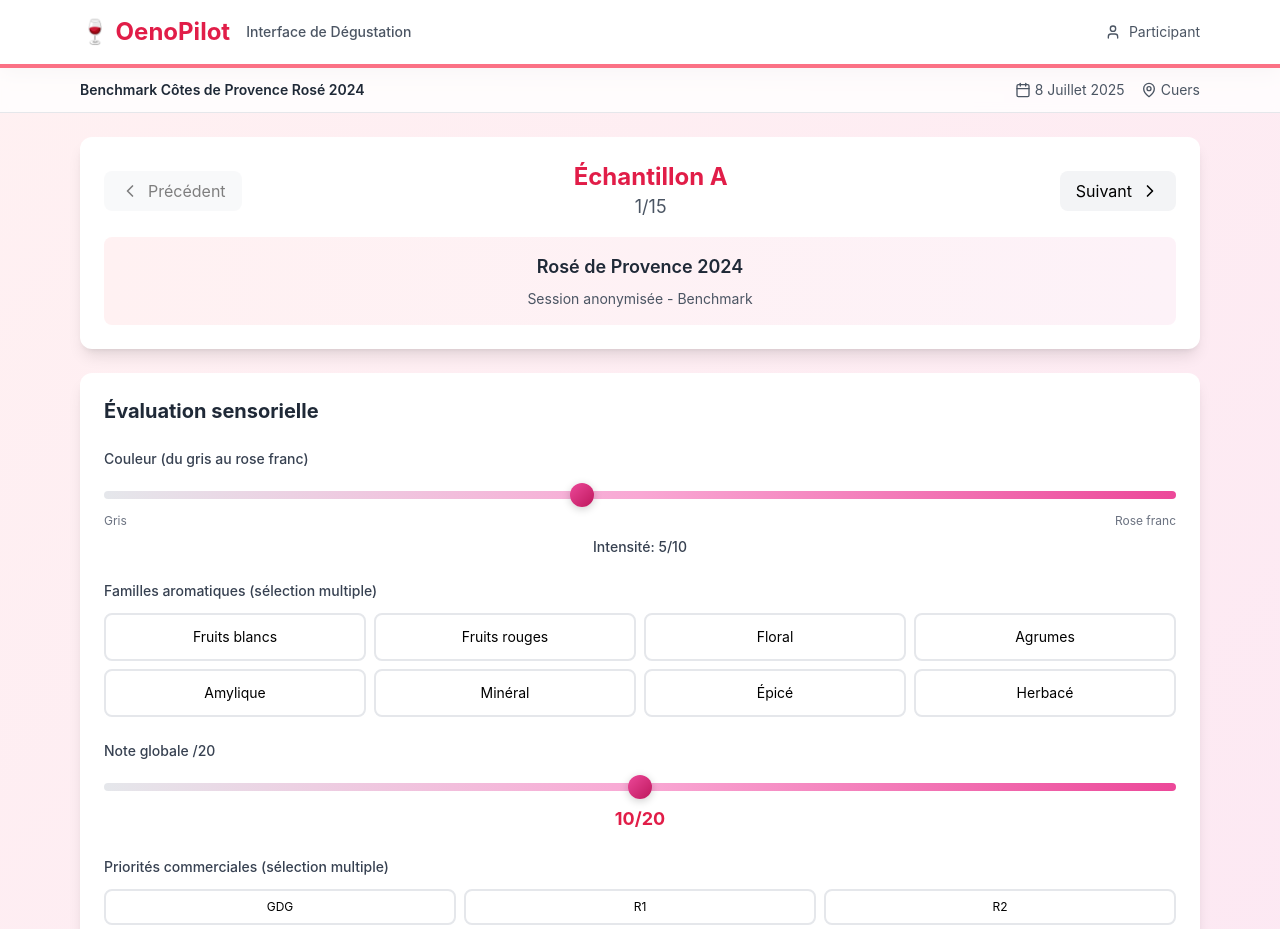
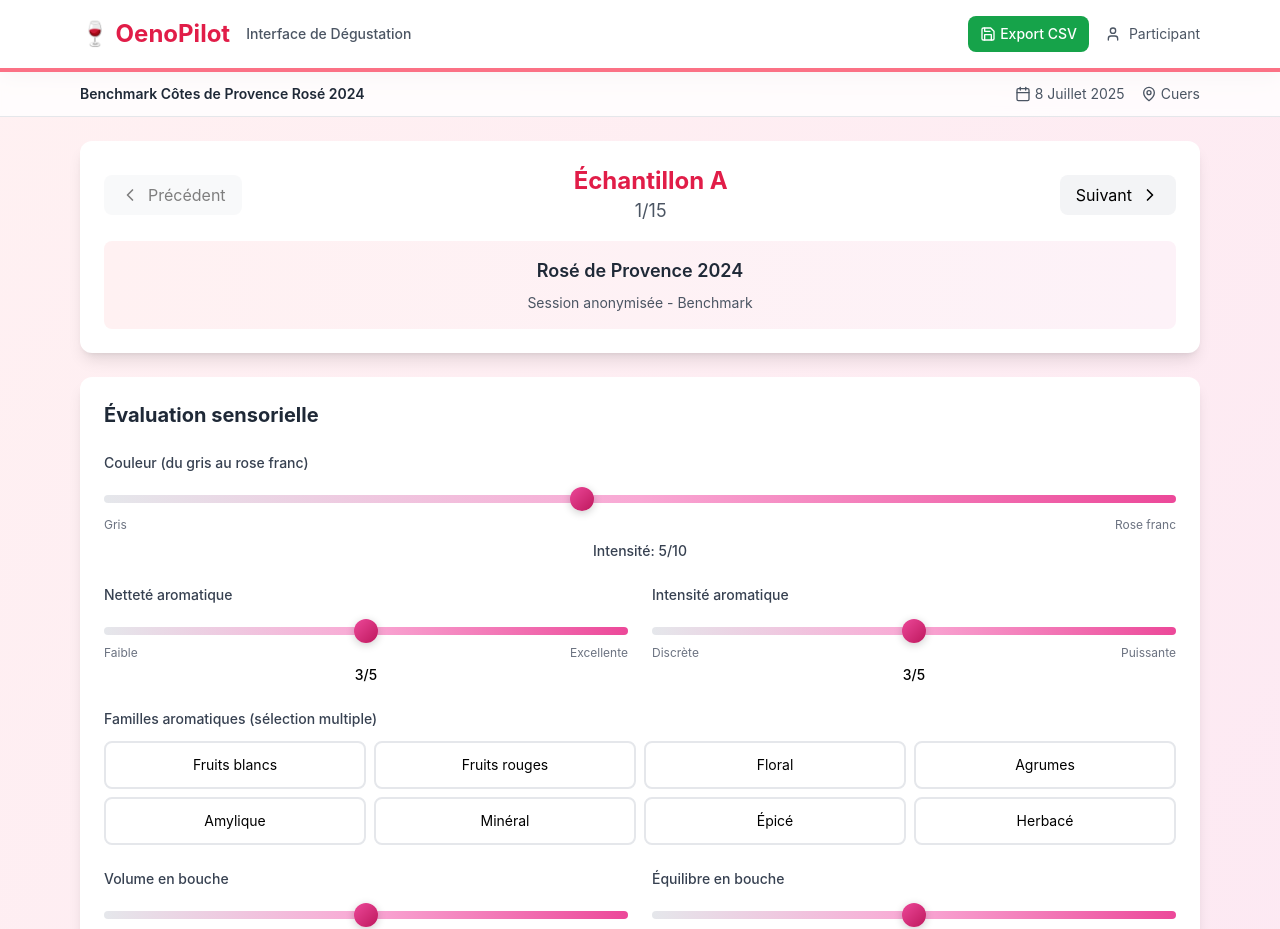
Before and after one commit to Florian83390/oenopilot-mvp, a Next.js app: page /tasting in a window 1280 px wide. Shown: the top 929 px of the page. Built offline with nearby package versions, Linux system fonts and the light colour scheme.

Commit message:
Complete functional tasting interface with export

```diff
--- a/pages/tasting.js
+++ b/pages/tasting.js
@@ -14,7 +14,7 @@ const TastingInterface = () => {
     taster: typeof window !== 'undefined' ? sessionStorage.getItem('participant') || 'Participant' : 'Participant'
   };
 
-  // 15 échantillons anonymisés
+  // 15 échantillons anonymisés A-O
   const samples = [
     { id: 1, name: "Échantillon A" },
     { id: 2, name: "Échantillon B" },
@@ -82,6 +82,45 @@ const TastingInterface = () => {
     }
   };
 
+  const exportData = () => {
+    const exportData = [];
+
+    for (let sampleIndex = 0; sampleIndex < samples.length; sampleIndex++) {
+      const data = tastingData[sampleIndex];
+      if (data) {
+        exportData.push({
+          participant: session.taster,
+          echantillon: samples[sampleIndex].name,
+          couleur: data.color || 'Non évalué',
+          nettete: data.clarity || 'Non évalué',
+          intensite: data.intensity || 'Non évalué',
+          volume: data.volume || 'Non évalué',
+          equilibre: data.balance || 'Non évalué',
+          note: data.score || 'Non évalué',
+          aromes: (data.aromatics || []).join('; '),
+          priorites: (data.selectedPriorities || []).join('; '),
+          commentaires: data.comments || ''
+        });
+      }
+    }
+
+    const csvContent = [
+      ['Participant', 'Échantillon', 'Couleur/10', 'Netteté/5', 'Intensité/5', 'Volume/5', 'Équilibre/5', 'Note/20', 'Arômes', 'Priorités', 'Commentaires'],
+      ...exportData.map(row => [
+        row.participant, row.echantillon, row.couleur, row.nettete, row.intensite,
+        row.volume, row.equilibre, row.note, row.aromes, row.priorites, row.commentaires
+      ])
+    ].map(row => row.join(',')).join('\n');
+
+    const blob = new Blob([csvContent], { type: 'text/csv' });
+    const url = window.URL.createObjectURL(blob);
+    const a = document.createElement('a');
+    a.href = url;
+    a.download = `benchmark_${session.taster.replace(/\s+/g, '_')}_${new Date().toISOString().split('T')[0]}.csv`;
+    a.click();
+    window.URL.revokeObjectURL(url);
+  };
+
   const currentSampleData = samples[currentSample];
   const currentTasting = getCurrentData();
 
@@ -97,10 +136,19 @@ const TastingInterface = () => {
                 <span className="font-medium">Interface de Dégustation</span>
               </div>
             </div>
-            <div className="text-right">
-              <div className="flex items-center space-x-2 text-sm text-gray-600">
-                <User size={16} />
-                <span>{session.taster}</span>
+            <div className="flex items-center space-x-4">
+              <button
+                onClick={exportData}
+                className="flex items-center space-x-1 px-3 py-2 bg-green-600 hover:bg-green-700 text-white rounded-lg text-sm font-medium transition-all"
+              >
+                <Save size={16} />
+                <span>Export CSV</span>
+              </button>
+              <div className="text-right">
+                <div className="flex items-center space-x-2 text-sm text-gray-600">
+                  <User size={16} />
+                  <span>{session.taster}</span>
+                </div>
               </div>
             </div>
           </div>
@@ -185,7 +233,7 @@ const TastingInterface = () => {
                 max="10"
                 value={currentTasting.color || 5}
                 onChange={(e) => handleInputChange('color', parseInt(e.target.value))}
-                className="w-full h-3 rounded-lg appearance-none cursor-pointer"
+                className="w-full h-3 rounded-lg appearance-none cursor-pointer accent-rose-500"
               />
               <div className="flex justify-between text-xs text-gray-500 mt-2">
                 <span>Gris</span>
@@ -193,6 +241,43 @@ const TastingInterface = () => {
               </div>
               <div className="text-center mt-2 text-sm font-medium text-gray-700">
                 Intensité: {currentTasting.color || 5}/10
+              </div>
+            </div>
+
+            {/* Netteté et Intensité */}
+            <div className="grid md:grid-cols-2 gap-6">
+              <div>
+                <label className="block text-sm font-medium text-gray-700 mb-3">Netteté aromatique</label>
+                <input
+                  type="range"
+                  min="1"
+                  max="5"
+                  value={currentTasting.clarity || 3}
+                  onChange={(e) => handleInputChange('clarity', parseInt(e.target.value))}
+                  className="w-full h-2 bg-gray-200 rounded-lg appearance-none cursor-pointer accent-rose-500"
+                />
+                <div className="flex justify-between text-xs text-gray-500 mt-1">
+                  <span>Faible</span>
+                  <span>Excellente</span>
+                </div>
+                <div className="text-center mt-1 text-sm font-medium">{currentTasting.clarity || 3}/5</div>
+              </div>
+
+              <div>
+                <label className="block text-sm font-medium text-gray-700 mb-3">Intensité aromatique</label>
+                <input
+                  type="range"
+                  min="1"
+                  max="5"
+                  value={currentTasting.intensity || 3}
+                  onChange={(e) => handleInputChange('intensity', parseInt(e.target.value))}
+                  className="w-full h-2 bg-gray-200 rounded-lg appearance-none cursor-pointer accent-rose-500"
+                />
+                <div className="flex justify-between text-xs text-gray-500 mt-1">
+                  <span>Discrète</span>
+                  <span>Puissante</span>
+                </div>
+                <div className="text-center mt-1 text-sm font-medium">{currentTasting.intensity || 3}/5</div>
               </div>
             </div>
 
@@ -220,6 +305,53 @@ const TastingInterface = () => {
                   );
                 })}
               </div>
+
+              {/* Affichage des arômes sélectionnés */}
+              {currentTasting.aromatics && currentTasting.aromatics.length > 0 && (
+                <div className="mt-4 p-3 bg-rose-50 rounded-lg">
+                  <h4 className="text-sm font-medium text-gray-700 mb-2">Arômes sélectionnés :</h4>
+                  <div className="text-sm text-gray-600">
+                    {currentTasting.aromatics.join(' • ')}
+                  </div>
+                </div>
+              )}
+            </div>
+
+            {/* Volume et Équilibre */}
+            <div className="grid md:grid-cols-2 gap-6">
+              <div>
+                <label className="block text-sm font-medium text-gray-700 mb-3">Volume en bouche</label>
+                <input
+                  type="range"
+                  min="1"
+                  max="5"
+                  value={currentTasting.volume || 3}
+                  onChange={(e) => handleInputChange('volume', parseInt(e.target.value))}
+                  className="w-full h-2 bg-gray-200 rounded-lg appearance-none cursor-pointer accent-rose-500"
+                />
+                <div className="flex justify-between text-xs text-gray-500 mt-1">
+                  <span>Léger</span>
+                  <span>Ample</span>
+                </div>
+                <div className="text-center mt-1 text-sm font-medium">{currentTasting.volume || 3}/5</div>
+              </div>
+
+              <div>
+                <label className="block text-sm font-medium text-gray-700 mb-3">Équilibre en bouche</label>
+                <input
+                  type="range"
+                  min="1"
+                  max="5"
+                  value={currentTasting.balance || 3}
+                  onChange={(e) => handleInputChange('balance', parseInt(e.target.value))}
+                  className="w-full h-2 bg-gray-200 rounded-lg appearance-none cursor-pointer accent-rose-500"
+                />
+                <div className="flex justify-between text-xs text-gray-500 mt-1">
+                  <span>Déséquilibré</span>
+                  <span>Parfait</span>
+                </div>
+                <div className="text-center mt-1 text-sm font-medium">{currentTasting.balance || 3}/5</div>
+              </div>
             </div>
 
             {/* Note finale */}
@@ -234,6 +366,11 @@ const TastingInterface = () => {
                 onChange={(e) => handleInputChange('score', parseFloat(e.target.value))}
                 className="w-full h-3 bg-gray-200 rounded-lg appearance-none cursor-pointer accent-rose-500"
               />
+              <div className="flex justify-between text-xs text-gray-500 mt-1">
+                <span>0</span>
+                <span>10</span>
+                <span>20</span>
+              </div>
               <div className="text-center mt-2 text-lg font-bold text-rose-600">
                 {currentTasting.score || 10}/20
               </div>
@@ -263,6 +400,16 @@ const TastingInterface = () => {
                   );
                 })}
               </div>
+
+              {/* Affichage des priorités sélectionnées */}
+              {currentTasting.selectedPriorities && currentTasting.selectedPriorities.length > 0 && (
+                <div className="mt-4 p-3 bg-blue-50 rounded-lg">
+                  <h4 className="text-sm font-medium text-gray-700 mb-2">Priorités sélectionnées :</h4>
+                  <div className="text-sm text-gray-600">
+                    {currentTasting.selectedPriorities.join(' • ')}
+                  </div>
+                </div>
+              )}
             </div>
 
             {/* Commentaires */}
```
